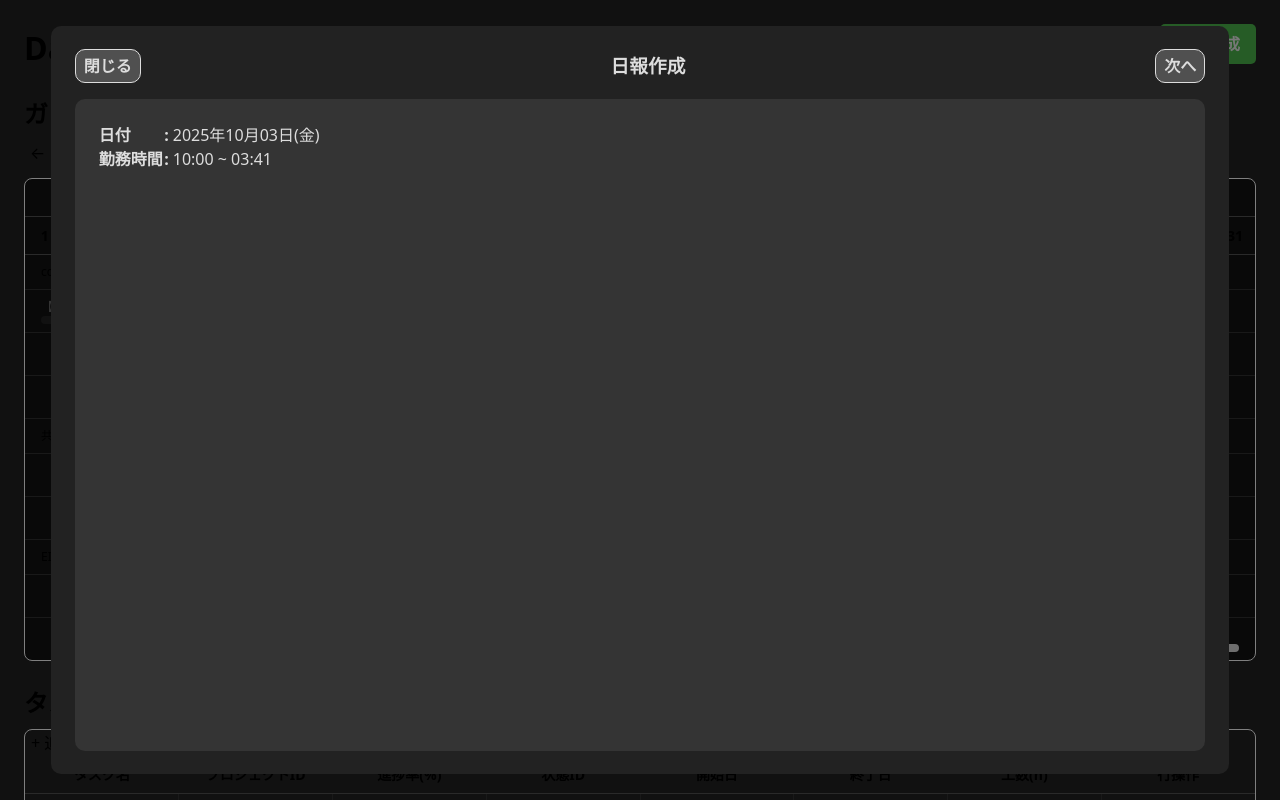
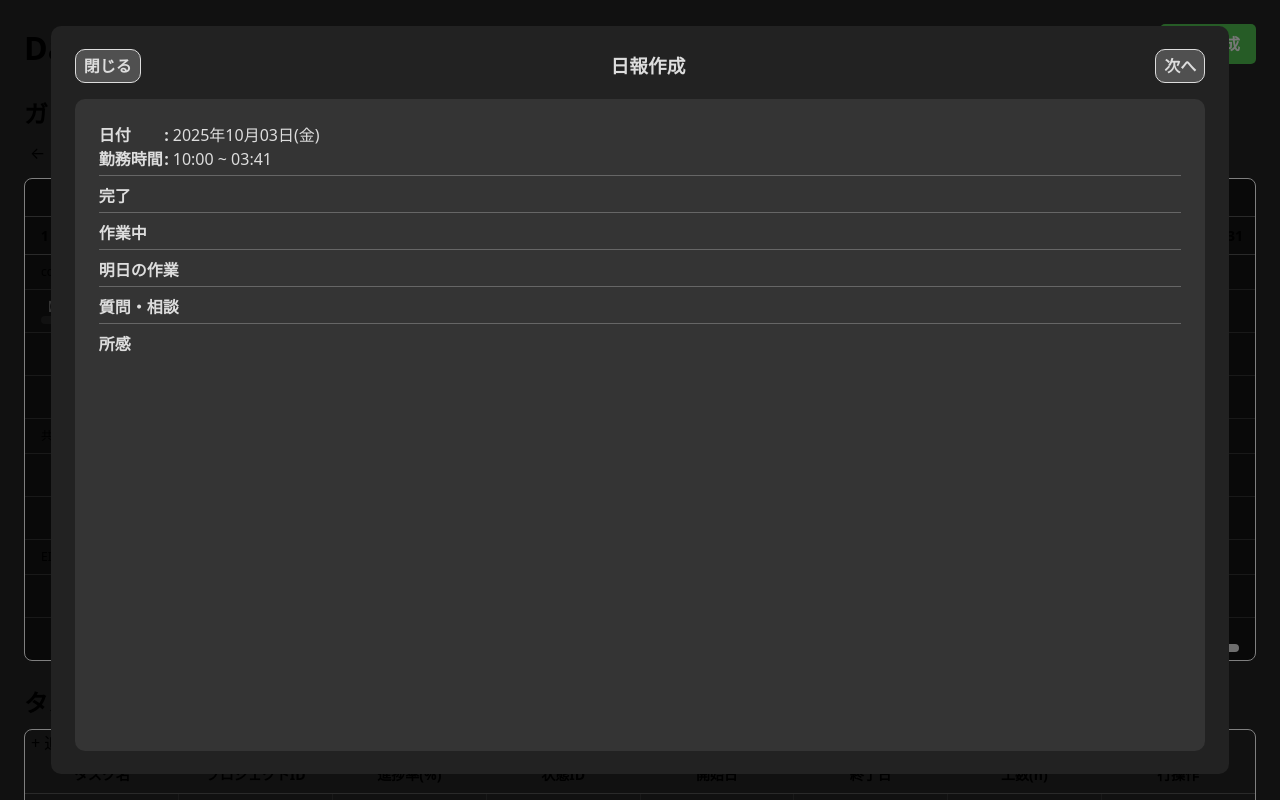
Before and after one commit to Fukushige2551/-Daily-Report, a Next.js app in the folder next/: page / in a window 1280 px wide. Both pictures are taken after a click on the button "日報作成". Shown: the top 800 px of the page. Built offline with nearby package versions, Linux system fonts and the light colour scheme.

Commit message:
add: カラムの追加

```diff
--- a/next/src/app/modal.jsx
+++ b/next/src/app/modal.jsx
@@ -33,20 +33,38 @@ export const Modal = ({
     return (
         <div className="c-modal">
             <div className="c-modal__body">
-                <div className="c-modal__body__head">
+                <section className="c-modal__body__head">
                     <button className="c-btn--general" onClick={() => closeModal()}>閉じる</button>
                     <h3>日報作成</h3>
                     <button className="c-btn--general" onClick={() => closeModal()}>次へ</button>
-                </div>
+                </section>
                 <div className="p-dailyReport">
-                    <dl>
+                    <dl className="p-dailyReport__time field">
                         <dt>日付</dt>
                         <dd>{formatted}</dd>
-                    </dl>
-                    <dl>
                         <dt>勤務時間</dt>
                         <dd>10:00 ~ {timeString}</dd>
                     </dl>
+
+                    <div className="field">
+                        <h4>完了</h4>
+                    </div>
+
+                    <div className="field">
+                        <h4>作業中</h4>
+                    </div>
+
+                    <div className="field">
+                        <h4>明日の作業</h4>
+                    </div>
+
+                    <div className="field">
+                        <h4>質問・相談</h4>
+                    </div>
+
+                    <div className="field">
+                        <h4>所感</h4>
+                    </div>
                 </div>
             </div>
         </div>
--- a/next/src/style/app/dailyReport.scss
+++ b/next/src/style/app/dailyReport.scss
@@ -11,9 +11,20 @@
     border-radius: 10px;
     height: 100%;
     flex-grow: 1;
+    overflow: auto;
 
     dl {
         display: grid;
         grid-template-columns: 70px 1fr;
     }
+
+    .field {
+        border-bottom: 1px solid #666;
+        padding-bottom: 4px;
+        margin-bottom: 8px;
+
+        &:last-child {
+            border-bottom: none;
+        }
+    }
 }
```
